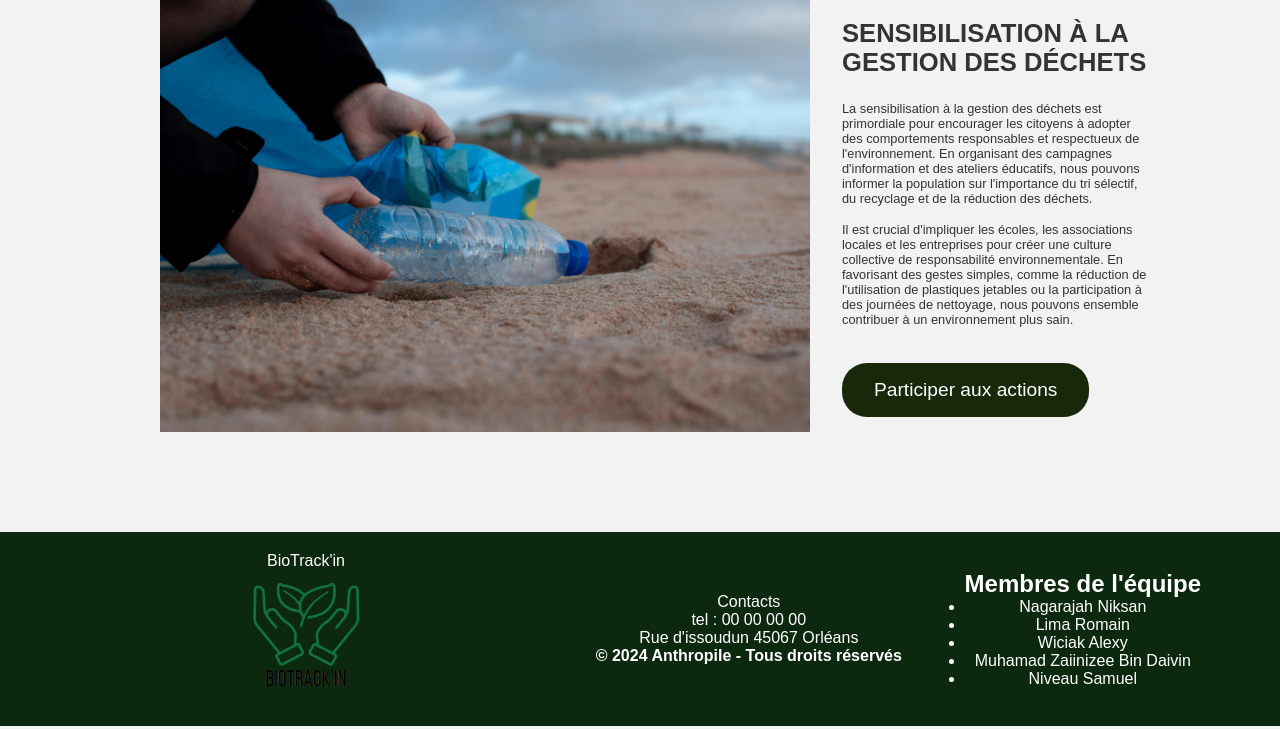
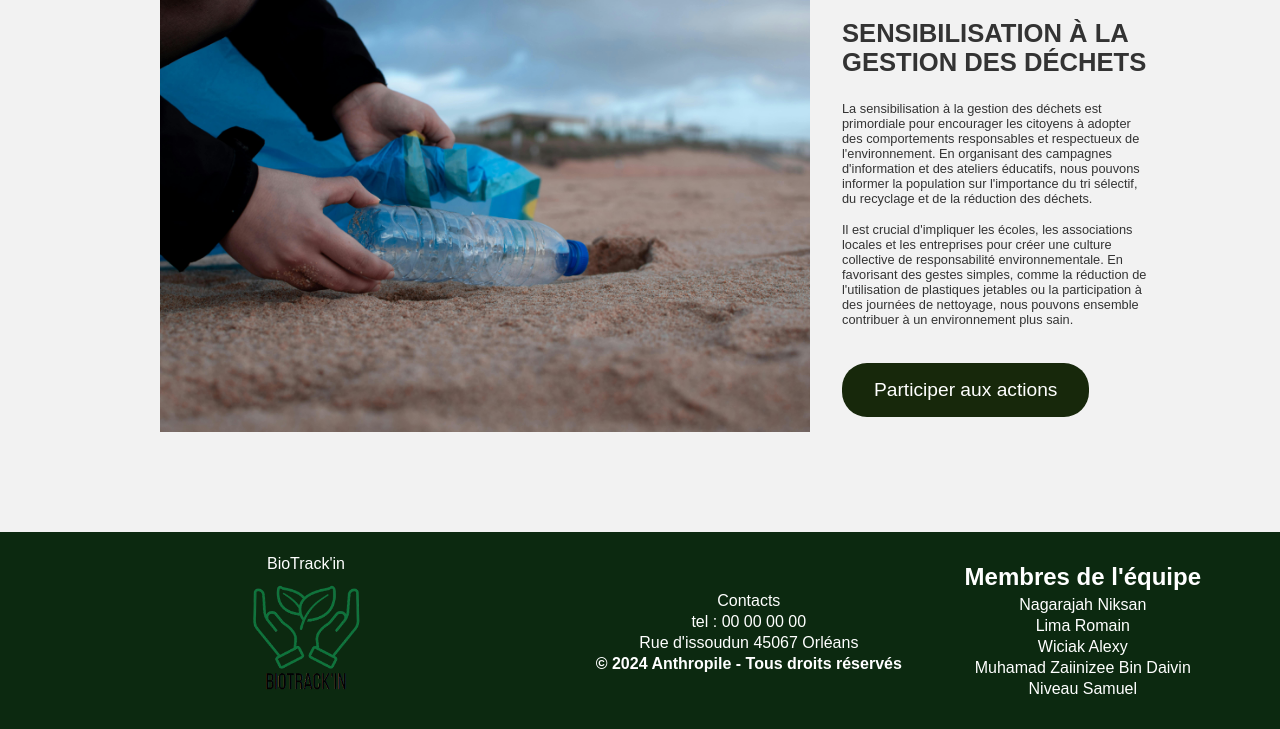
Before and after one commit to SNIVEAU/SAE-Projet-Anthropile, a Flask app: page / in a window 1280 px wide. Shown: the part 1473-2202 px from the top of the page. Run offline with Flask 3, Linux system fonts and the light colour scheme; some libraries are stand-ins or nearby versions.

Commit message:
modif footer

```diff
--- a/app/static/base.css
+++ b/app/static/base.css
@@ -129,6 +129,15 @@ footer img {
     width: 30%;
 }
 
+footer ul {
+    list-style: none;
+    margin-top: 5px;
+}
+
+footer ul li, footer div > p  {
+    margin-top: 3px;
+}
+
 /* Réactivité pour mobiles */
 @media (max-width: 768px) {
     header {
```
